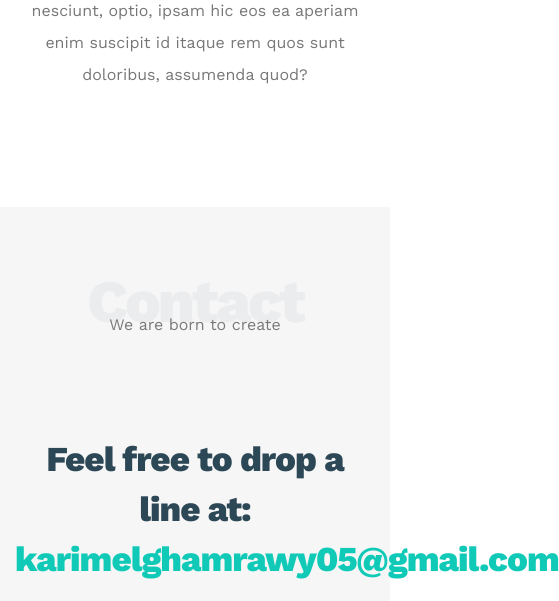
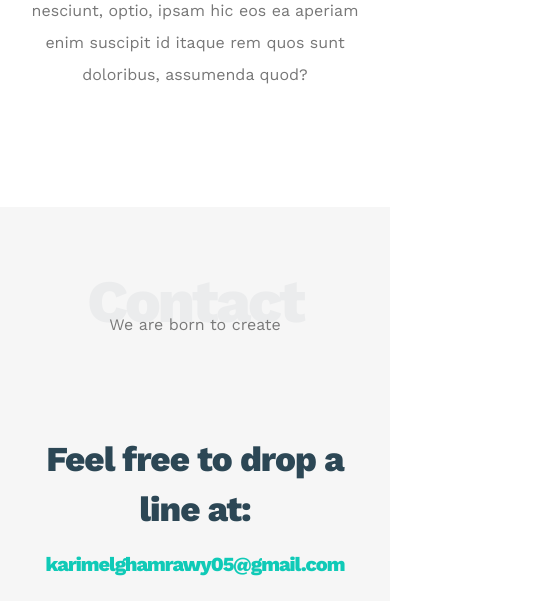
Before and after one commit to giovane-dev/Template-one, a plain HTML site: page index.html in a window 390 px wide. Shown: the part 5812-6413 px from the top of the page, 559 px wide, since content can reach past the window. Drawn offline with nearby package versions, Linux system fonts and the light colour scheme.

Commit message:
media problem solved

```diff
--- a/Css/main.css
+++ b/Css/main.css
@@ -394,12 +394,18 @@ margin: 30px 0;
     text-decoration: none;
     transition: 0.3s;
 }
+@media (max-width: 768px){
+    .contact .contact-content h3 a{
+        font-size: 20px;
+    }
+}
 .contact .contact-content h3 a:hover{
     color: var(--secondary-color);
     display: block;
     scale: 1.05;
 
 }
+
 .contact .contact-content .cont{
     display: flex;
     align-items: center;
```
